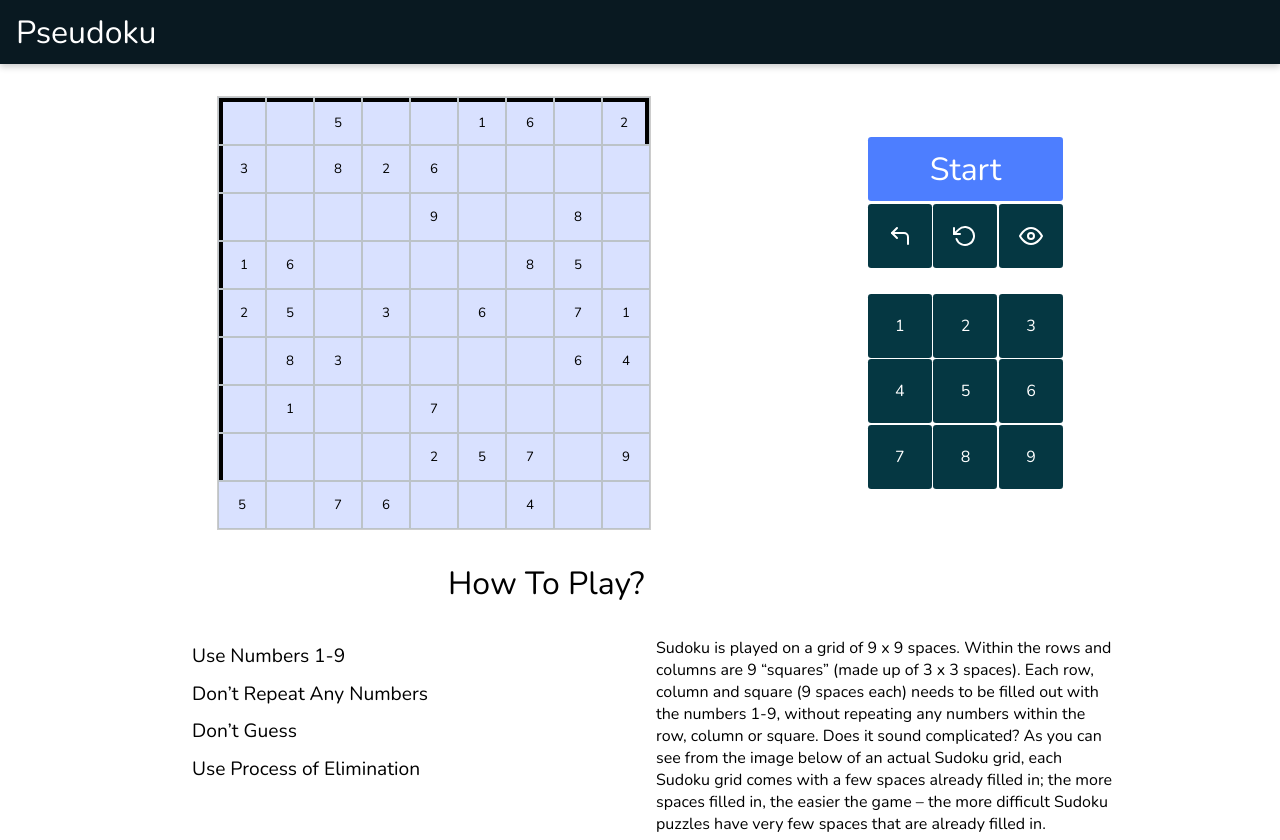
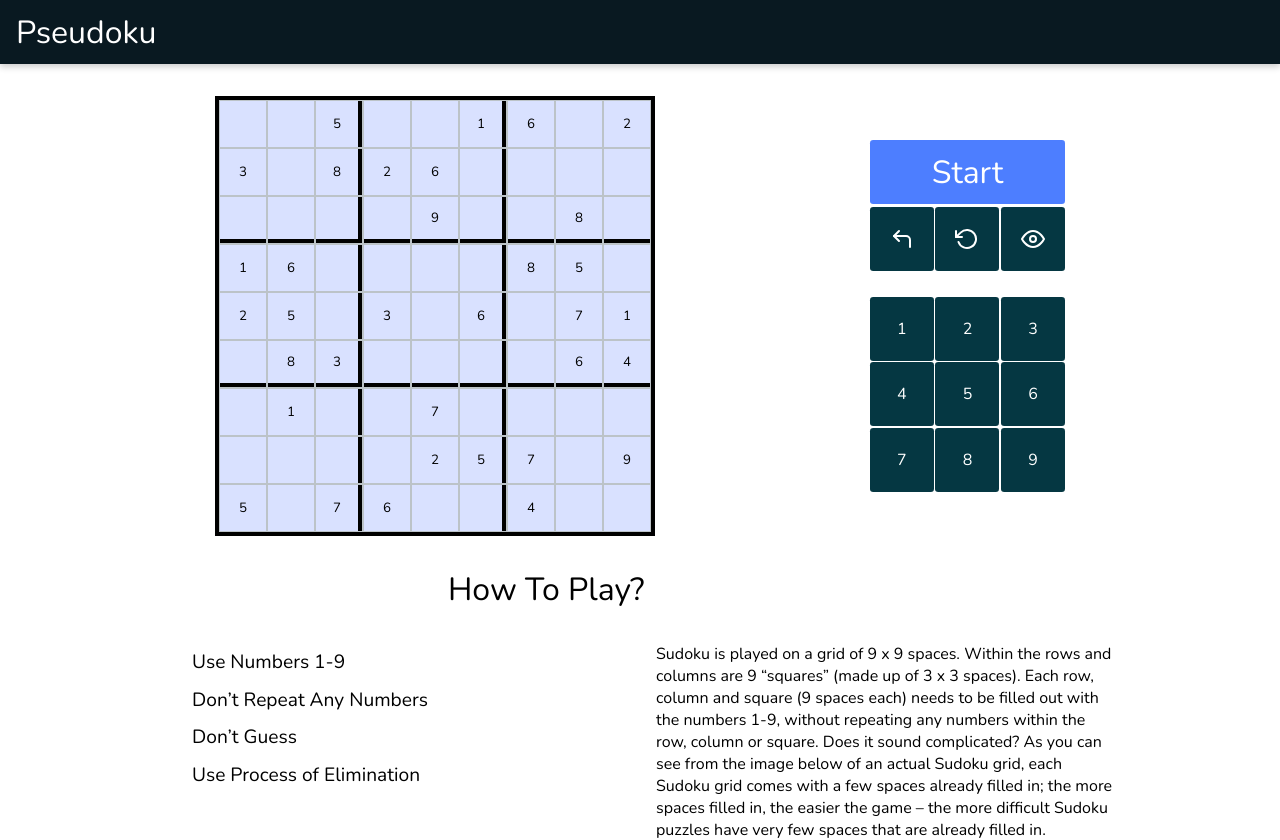
Before and after one commit to KND-Devsnest/pseudoku, a React (Create React App) app: page / in a window 1280 px wide. Shown: the top 840 px of the page. Built offline with nearby package versions, Linux system fonts and the light colour scheme.

Commit message:
added 3*3 Grid

```diff
--- a/src/components/Board.jsx
+++ b/src/components/Board.jsx
@@ -28,25 +28,34 @@ const Board = () => {
     [5, 0, 7, 6, 0, 0, 4, 0, 0],
   ]);
   function divideGrid(i, j) {
-    if (i === 0 && j > 0 && j < 8) {
-      return { borderTop: "0.25rem solid black" };
-    } else if (i === 0 && j === 0) {
+    if (
+      (i === 2 && j === 2) ||
+      (i === 5 && j === 5) ||
+      (i === 2 && j === 5) ||
+      (i === 5 && j === 2)
+    ) {
       return {
-        borderTop: "0.25rem solid black",
-        borderLeft: "0.25rem solid black",
-      };
-    } else if (i === 0 && j === 8) {
-      return {
-        borderTop: "0.25rem solid black",
+        borderBottom: "0.25rem solid black",
         borderRight: "0.25rem solid black",
       };
-    } else if (i < 8 && j === 0) {
-      return {
-        borderLeft: "0.25rem solid black",
-      };
     }
-    // else if ()
+    switch (i) {
+      case 2:
+      case 5:
+        return {
+          borderBottom: "0.25rem solid black",
+        };
+    }
+    switch (j) {
+      case 2:
+      case 5:
+        return {
+          borderRight: "0.25rem solid black",
+        };
+    }
   }
+  // else if ()
+
   // console.log(puzzle);
   const [isSelected, setSelected] = useState(false);
   return (
--- a/src/styles/Board.module.css
+++ b/src/styles/Board.module.css
@@ -4,7 +4,7 @@
   display: grid;
   grid-template-columns: repeat(9, 1fr);
   grid-template-rows: repeat(9, 1fr);
-  border: 1px solid rgba(0, 0, 0, 0.2);
+  border: 0.25rem solid black;
   user-select: none;
   align-items: center;
   justify-items: center;
```
